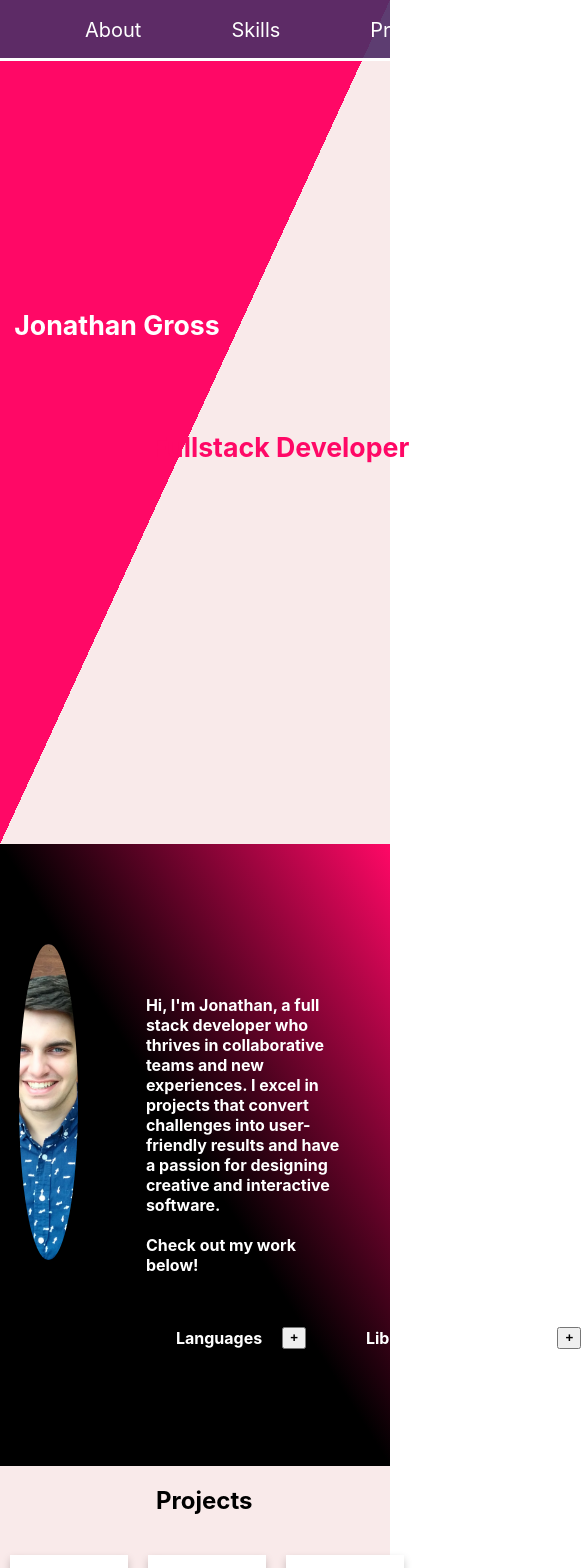
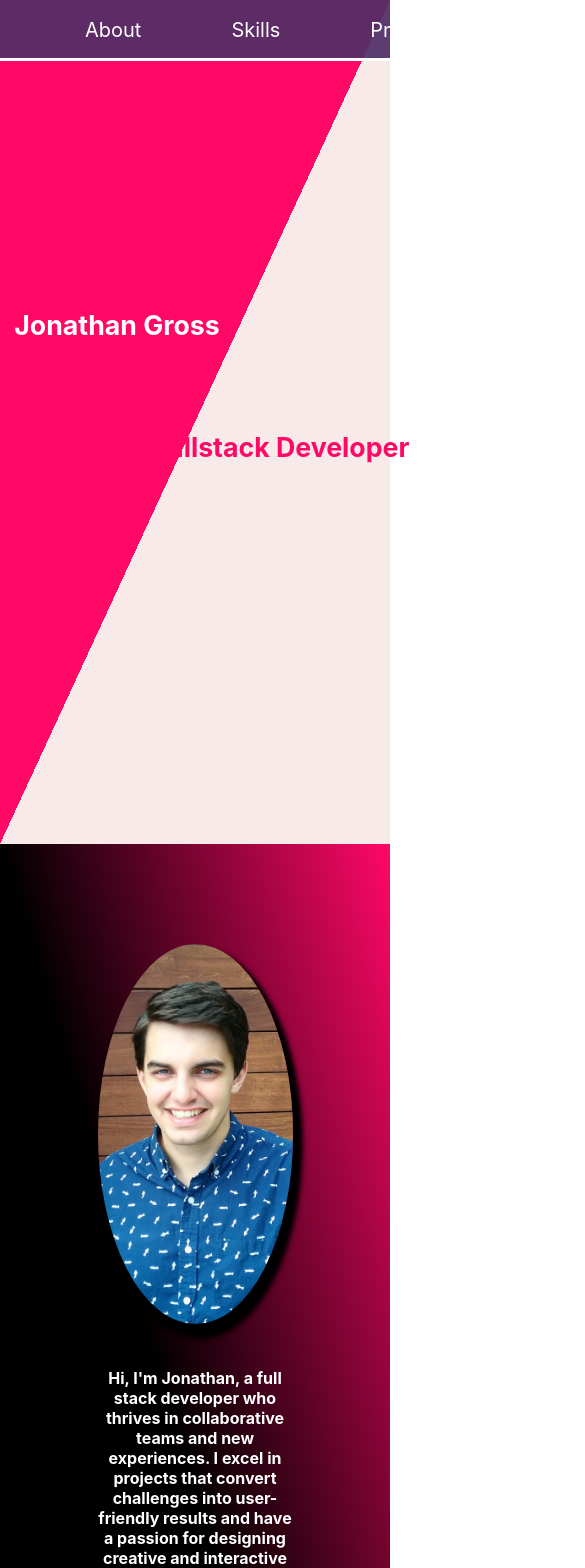
Before and after one commit to madmonkeyaudio-js/portfolio_hw, a React (Create React App) app: page / in a window 390 px wide. Shown: the top 1568 px of the page, 585 px wide, since content can reach past the window. Built offline with nearby package versions, Linux system fonts and the light colour scheme.

Commit message:
making mobile friendly about section

```diff
--- a/src/App.css
+++ b/src/App.css
@@ -18,6 +18,31 @@
   justify-content: center;
   font-size: calc(10px + 2vmin);
   color: white;
+}
+
+@media only screen and (max-width: 650px) {
+  .about {
+    display: flex;
+    flex-direction: column;
+    align-items: center;
+  }
+  .profile-pic {
+    height: 15vh;
+    min-width: 50vw;
+    background-position: 20% 20%;
+    background-repeat: no-repeat;
+    background-size: cover;
+    box-shadow: 5px 10px 5px 5px black;
+  }
+  .skills {
+    display: flex;
+    flex-direction: column;
+    align-items: center;
+  }
+  .about-text {
+    margin: 120px auto;
+    text-align: center;
+  }
 }
 
 .bg-video {
@@ -156,13 +181,13 @@ button {
 
 .profile-pic {
   background-image: url('images/profile-pic.jpg');
-  height: 125%;
-  width: 15vw;
-  background-position: center;
+  height: 45vh;
+  width: 25vw;
+  background-position: 50% 20%;
+  background-repeat: no-repeat;
   background-size: cover;
-  background-repeat: no-repeat;
   border-radius: 50%;
-  box-shadow: 5px 10px black;
+
 }
 
 .about-text {
@@ -171,14 +196,14 @@ button {
 }
 
 .skills {
-  position: absolute;
   display: flex;
-  padding: 10px;
+  justify-content: space-evenly;
+  position: relative;
 }
 
 .skills-title {
   display: flex;
-  padding: 0px 20px;
+  justify-content: space-evenly;
 }
 .skill-list {
   transition:all 1s ease;
```
